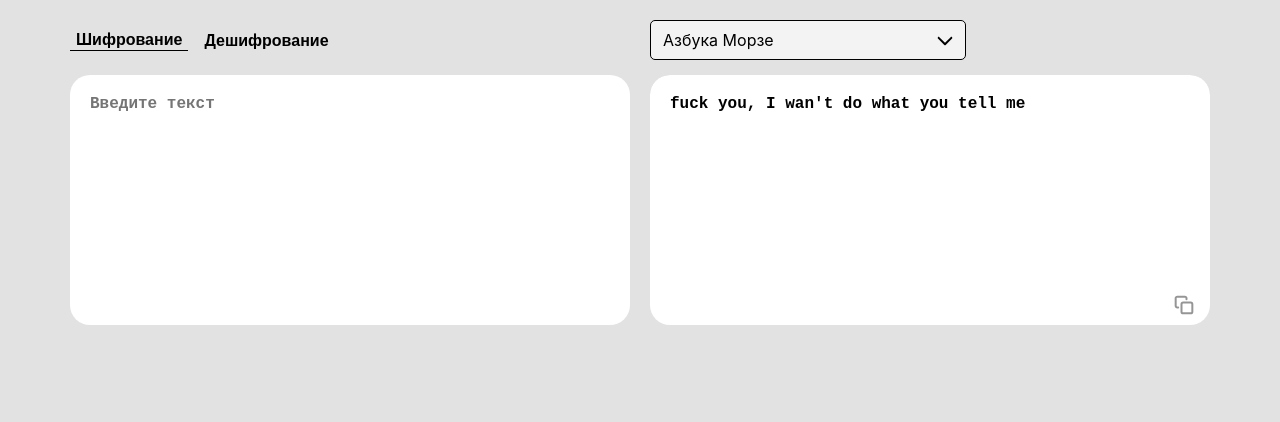
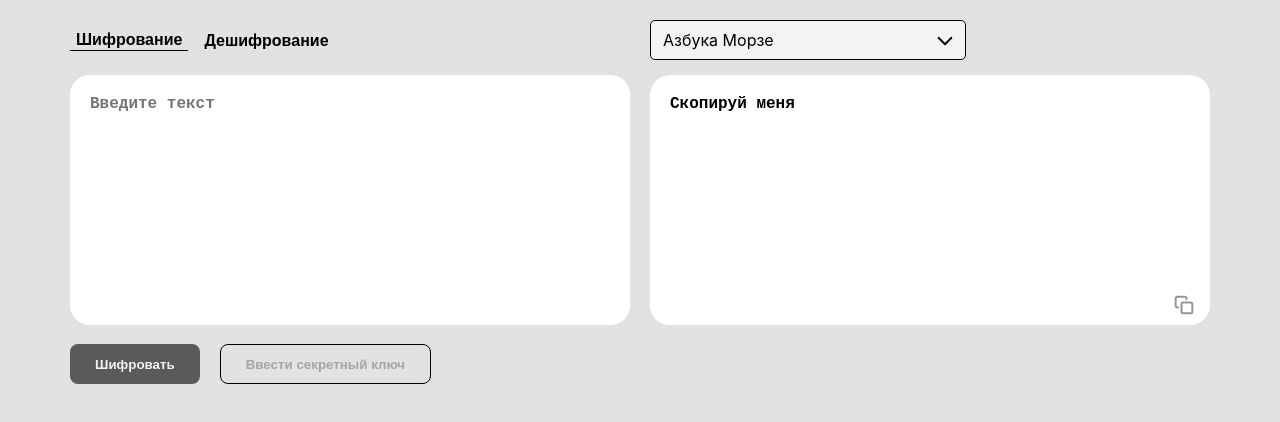
Before and after one commit to encryption-machine/Front, a React (Create React App) app: page / in a window 1280 px wide. Shown: the top 422 px of the page. Built offline with nearby package versions, Linux system fonts and the light colour scheme.

Commit message:
machine-002: кнопка шифровать

```diff
--- /dev/null
+++ b/src/components/AppButton/AppButton.jsx
@@ -0,0 +1,21 @@
+import React from 'react';
+import styles from './AppButton.module.scss';
+
+export const AppButton = ({ type, action, children, isButtonDisabled }) => {
+	const buttonClass =
+		type === 'secondary'
+			? `${styles.appButton__secondary} ${styles.appButton}`
+			: type === 'outlined'
+			? `${styles.appButton__outlined} ${styles.appButton}`
+			: styles.appButton;
+
+	return (
+		<button
+			disabled={isButtonDisabled}
+			onClick={action}
+			className={buttonClass}
+		>
+			{children}
+		</button>
+	);
+};
--- /dev/null
+++ b/src/components/AppButton/AppButton.module.scss
@@ -0,0 +1,27 @@
+.appButton{
+  display: flex;
+  align-items: center;
+  justify-content: center;
+  height: 40px;
+  color: #ffffff;
+  background-color: #000000;
+  border: none;
+  border-radius: 8px;
+  padding: 0 25px;
+  font-weight: 600;
+  width: 100%;
+  cursor: pointer;
+  &:disabled{
+    cursor: default;
+    opacity: .6;
+  }
+  &__secondary{
+    background: #CDC6C6;
+    color: #000;
+  }
+  &__outlined{
+    background: none;
+    border: 1.5px solid #000000;
+    color: #A5A5A5;
+  }
+}
--- a/src/components/Machine/Machine.jsx
+++ b/src/components/Machine/Machine.jsx
@@ -1,6 +1,7 @@
-import React, { useRef, useEffect, useState } from 'react';
+import React, { useRef, useEffect, useState, useCallback } from 'react';
+import { copyToClipboard } from '../../helpers';
+import { AppButton } from '../AppButton/AppButton';
 import { Chevron, Copy } from '../Icons';
-import { copyToClipboard } from '../../helpers';
 import styles from './Machine.module.scss';
 
 export const Machine = ({ list }) => {
@@ -10,9 +11,7 @@ export const Machine = ({ list }) => {
 	const [filteredList, setFilteredList] = React.useState(
 		list.filter((item) => item !== selected)
 	);
-	const [result, setResult] = React.useState(
-		"fuck you, I wan't do what you tell me"
-	);
+	const [result, setResult] = React.useState('Скопируй меня');
 	const [isCopyShow, setIsCopyShow] = useState(false);
 	const [copyMessage, setCopyMessage] = useState('');
 	const [encryption, SetEncryption] = useState('');
@@ -43,6 +42,11 @@ export const Machine = ({ list }) => {
 		setFilteredList(list.filter((item) => item !== value));
 		selectClick();
 	};
+
+	const handleEncrypt = useCallback(async () => {
+		// здесь будет запрос к серверу
+		setResult('hsdfjdsfihsls');
+	}, [encryption.target?.value, current]);
 
 	const copyCode = () => {
 		try {
@@ -85,6 +89,8 @@ export const Machine = ({ list }) => {
 	const copyClasses = !isCopyShow
 		? styles.machine__copyMessage
 		: `${styles.machine__copyMessageShow} ${styles.machine__copyMessage}`;
+
+	const buttonText = current === 'encryption' ? 'Шифровать' : 'Дешифровать';
 
 	return (
 		<div className={styles.machine}>
@@ -137,9 +143,9 @@ export const Machine = ({ list }) => {
 					id="leftArea"
 					className={styles.machine__text}
 					placeholder="Введите текст"
-					value={encryption}
+					defaultValue={encryption}
 					onChange={SetEncryption}
-				></textarea>
+				/>
 			</div>
 			<div className={styles.machine__copyCont}>
 				<div className={copyClasses}>Результат Скопирован</div>
@@ -150,10 +156,27 @@ export const Machine = ({ list }) => {
 					placeholder="Результат"
 					value={result}
 					readOnly
-				></textarea>
-				<button onClick={copyCode} className={styles.machine__copyButton}>
+				/>
+				<button
+					disabled={isCopyShow}
+					onClick={copyCode}
+					className={styles.machine__copyButton}
+				>
 					<Copy />
 				</button>
+			</div>
+			<div className={styles.machine__bottom}>
+				<div>
+					<AppButton
+						action={() => handleEncrypt()}
+						isButtonDisabled={!encryption.target?.value.length}
+					>
+						{buttonText}
+					</AppButton>
+				</div>
+				<div>
+					<AppButton type={'outlined'}>Ввести секретный ключ</AppButton>
+				</div>
 			</div>
 		</div>
 	);
--- a/src/components/Machine/Machine.module.scss
+++ b/src/components/Machine/Machine.module.scss
@@ -142,4 +142,10 @@
       }
     }
   }
+  &__bottom{
+    display: flex;
+    align-items: center;
+    justify-content: flex-start;
+    gap: 0 20px;
+  }
 }
```
